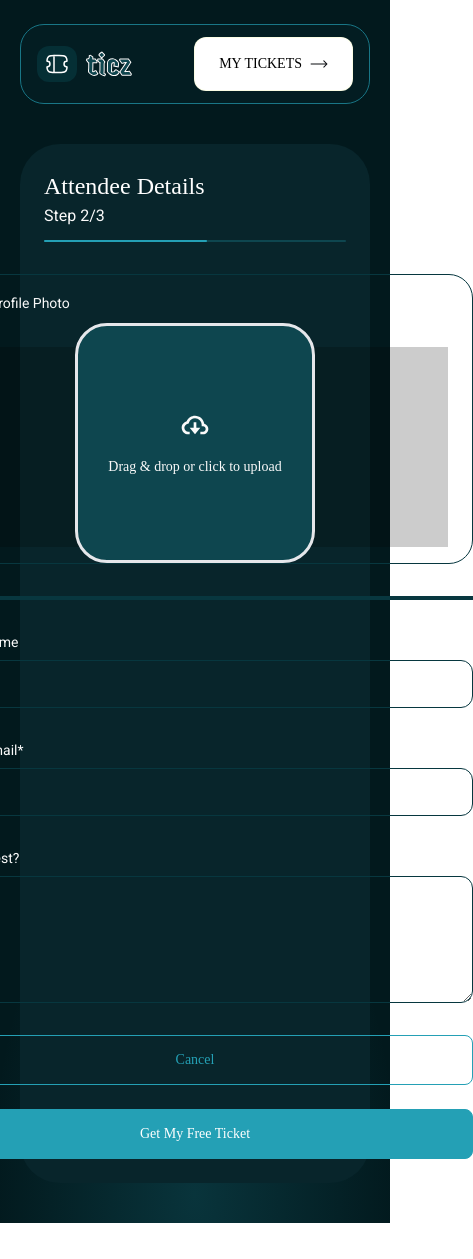
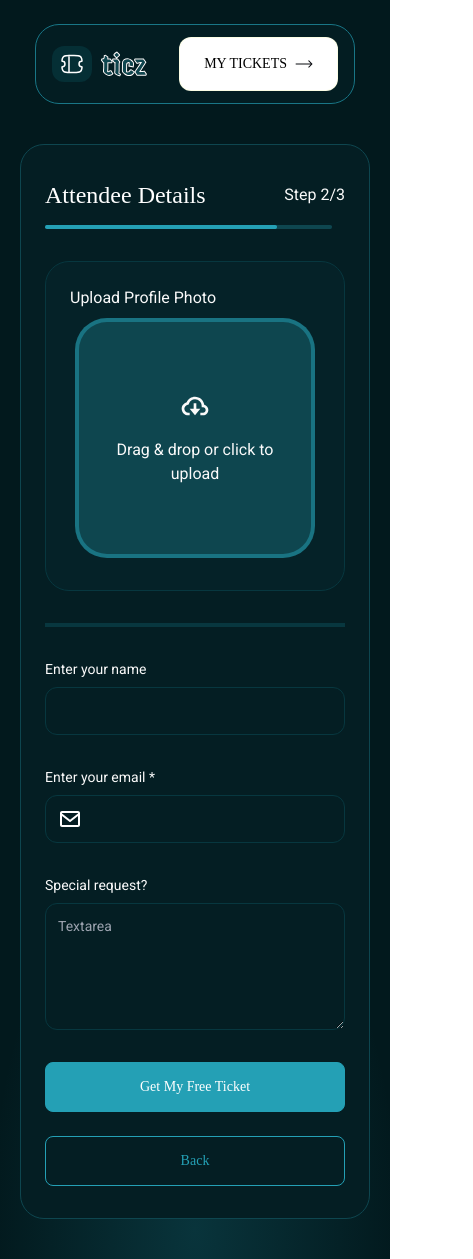
Before and after one commit to ayomikun-ade/TicketGenerator-HNG, a React (Vite) app: page /details in a window 390 px wide. Shown: the whole page, 473 px wide, since content can reach past the window. Before the commit the page ends 1223 px from the top, so only its background shows below. Built offline with nearby package versions, Linux system fonts and the light colour scheme; a web font is replaced by a local one.

Commit message:
feat: added responsiveness to attendee details page

```diff
--- a/src/components/Header.jsx
+++ b/src/components/Header.jsx
@@ -1,6 +1,6 @@
 const Header = () => {
   return (
-    <div className="fixed right-0 left-0 mx-5 z-10 md:mx-auto bg-[rgb(5,37,44)] bg-opacity-40 backdrop-blur-[2px] font-main flex justify-between max-w-[1200px] py-3 px-4 mt-6 items-center rounded-3xl border border-[#197686]">
+    <div className="fixed right-0 left-0 z-10 mx-auto bg-[rgb(5,37,44)] bg-opacity-40 backdrop-blur-[2px] font-main flex justify-between w-[320px] md:w-full max-w-[1200px] py-3 px-4 mt-6 items-center rounded-3xl border border-[#197686]">
       <div className="flex gap-2 justify-center">
         <span className="bg-[#052f35] flex py-[6px] px-2 justify-center items-center gap-[10px] rounded-xl border-[#0e464f]">
           <img src="/ticket.svg" alt="" />
--- a/src/pages/AttendeeDetails.jsx
+++ b/src/pages/AttendeeDetails.jsx
@@ -5,9 +5,9 @@ const AttendeeDetails = () => {
   return (
     <div className="relative outline-none font-main mx-5 text-sm md:text-base flex justify-center min-h-screen max-w-[1440px] md:mx-auto md:w-full">
       <Header />
-      <div className="md:bg-[#041e23] bg-[#08252B] text-white flex flex-col -center items-center gap-8 max-w-[700px] w-full p-6 md:p-12 mb-10 md:mb-36 mt-36  rounded-[40px] border-[#0e464f]">
+      <div className="bg-[#041e23] text-white flex flex-col -center items-center gap-8 max-w-[700px] w-full py-8 px-6 md:p-12 mb-10 md:mb-36 mt-36 rounded-[24px] border border-[#0e464f]">
         <section className="flex flex-col gap-3 w-full">
-          <div className="text-white flex flex-col md:flex-row md:items-center justify-between">
+          <div className="text-white flex items-center justify-between">
             <h3 className="text-2xl md:text-[32px] leading-normal">
               Attendee Details
             </h3>
@@ -16,17 +16,26 @@ const AttendeeDetails = () => {
             </p>
           </div>
           <div>
-            <img src="/progress2.png" alt="progress bar" />
+            <img
+              src="/progress2.png"
+              alt="progress bar"
+              className="hidden md:block"
+            />
+            <img
+              src="/progress2-mobile.png"
+              alt="progress bar"
+              className="md:hidden"
+            />
           </div>
         </section>
-        <section className="md:bg-[#08252b] flex flex-col justify-center items-start gap-8 md:p-6 rounded-[32px] md:border-[#0e464f]">
-          <div className="flex flex-col justify-between gap-8 text-neutral-50 px-6 py-4 md:p-6 md:pb-12 rounded-3xl w-[556px] border-[1px] border-[#07373f]">
-            <p className="font-step leading-6 text-neutral-50">
+        <section className="md:bg-[#08252b] w-full flex flex-col justify-center items-start gap-8 md:p-6 rounded-[32px] md:border md:border-[#0e464f]">
+          <div className="bg-[#052228] w-full flex flex-col justify-between gap-8 text-neutral-50 px-6 py-6 pb-12 rounded-3xl md:w-[556px] border-[1px] border-[#07373f]">
+            <p className="font-step text-base leading-6 text-neutral-50">
               Upload Profile Photo
             </p>
             <div>
-              <div className="relative h-[200px] w-full bg-black bg-opacity-20">
-                <button className="bg-[#0e464f] absolute right-0 left-0 font-main w-60 h-60 p-6 flex flex-col gap-4 mx-auto -my-6 justify-center items-center rounded-[32px] border-[3px] border-[rgb(36, 160, 181)] border-opacity-50">
+              <div className="relative h-[200px] w-full md:bg-black md:bg-opacity-20">
+                <button className="bg-[#0e464f] text-base font-normal absolute right-0 left-0 font-step md:font-main leading-6 w-60 h-60 p-6 flex flex-col gap-4 mx-auto -my-6 justify-center items-center rounded-[32px] border-4 border-[#24a0b5] border-opacity-50">
                   <img src="/cloud-download.svg" alt="" />
                   Drag & drop or click to upload
                 </button>
@@ -54,7 +63,7 @@ const AttendeeDetails = () => {
                 htmlFor="email"
                 className="font-step text-neutral-50 font-normal mb-2"
               >
-                Enter your email*
+                Enter your email *
               </label>
               <p className="has-[:focus]:border-[#26899c] outline-none flex items-center gap-2 h-12 p-3 rounded-xl border-[1px] border-[#07373f] bg-transparent focus:border-[#26899c]">
                 <img src="/envelope.svg" alt="" />
@@ -82,12 +91,12 @@ const AttendeeDetails = () => {
                 className="outline-none h-[127px] p-3 rounded-xl border-[1px] border-[#07373f] bg-transparent focus:border-[#26899c] caret-[#26899c]"
               ></textarea>
             </div>
-            <div className="flex flex-col md:flex-row w-full justify-between gap-6 font-main leading-6">
+            <div className="flex flex-col-reverse md:flex-row w-full justify-between gap-6 font-main leading-6">
               <Link
                 to="/"
                 className="bg-transparent text-[#24a0b5] w-full p-3 text-center rounded-lg border-[1px] border-[#24a0b5] hover:bg-[#24a0b5] hover:text-white"
               >
-                Cancel
+                Back
               </Link>
               <button className="bg-[#24a0b5] w-full p-3 text-center rounded-lg border-[1px] border-[#24a0b5] hover:text-[#24a0b5] hover:bg-transparent">
                 Get My Free Ticket
--- a/src/pages/SelectTicket.jsx
+++ b/src/pages/SelectTicket.jsx
@@ -11,7 +11,7 @@ const SelectTicket = () => {
   return (
     <div className="relative font-main mx-5 text-sm md:text-base flex justify-center min-h-screen max-w-[1440px] md:mx-auto md:w-full">
       <Header />
-      <div className="md:bg-[#041e23] bg-[#08252B] text-white flex flex-col -center items-center gap-8 max-w-[700px] w-full p-6 md:p-12 mb-10 md:mb-36 mt-36  rounded-[40px] border-[#0e464f]">
+      <div className="md:bg-[#041e23] bg-[#08252B] text-white flex flex-col -center items-center gap-8 max-w-[700px] w-full p-6 md:p-12 mb-10 md:mb-36 mt-36  rounded-[40px] border border-[#0e464f]">
         <section className="flex flex-col gap-3 w-full">
           <div className="text-white flex flex-col md:flex-row md:items-center justify-between">
             <h3 className="text-2xl md:text-[32px] leading-normal">
@@ -25,7 +25,7 @@ const SelectTicket = () => {
             <img src="/progress1.png" alt="" />
           </div>
         </section>
-        <section className="md:bg-[#08252b] flex flex-col justify-center items-start gap-8 md:p-6 rounded-[32px] md:border-[#0e464f]">
+        <section className="md:bg-[#08252b] flex flex-col justify-center items-start gap-8 md:p-6 rounded-[32px] md:border md:border-[#0e464f]">
           <div className="flex flex-col justify-between text-center text-neutral-50 px-6 py-4 md:p-6 rounded-3xl w-full h-[243px] md:h-[200px] border-b-2 border-x-2 border-[#07373f] backdrop-blur bg-[radial-gradient(57.42%_106.59%_at_14.02%_32.06%,_rgba(36,_160,_181,_0.2)_0%,_rgba(36,_160,_181,_0)_100%)] bg-opacity-10 bg-[#0A0C11]">
             <div className="">
               <h1 className="font-rage mb-2 text-5xl md:text-[62px] leading-10 md:leading-none ">
@@ -109,7 +109,7 @@ const SelectTicket = () => {
               <option value="4">4</option>
             </select>
           </div>
-          <div className="flex flex-col md:flex-row w-full justify-between gap-6 font-main leading-6">
+          <div className="flex flex-col-reverse md:flex-row w-full justify-between gap-6 font-main leading-6">
             <button className="bg-transparent text-[#24a0b5] w-full p-3 text-center rounded-lg border-[1px] border-[#24a0b5] hover:bg-[#24a0b5] hover:text-white">
               Cancel
             </button>
```
Also changed, not shown: public/progress2-mobile.png (added).
